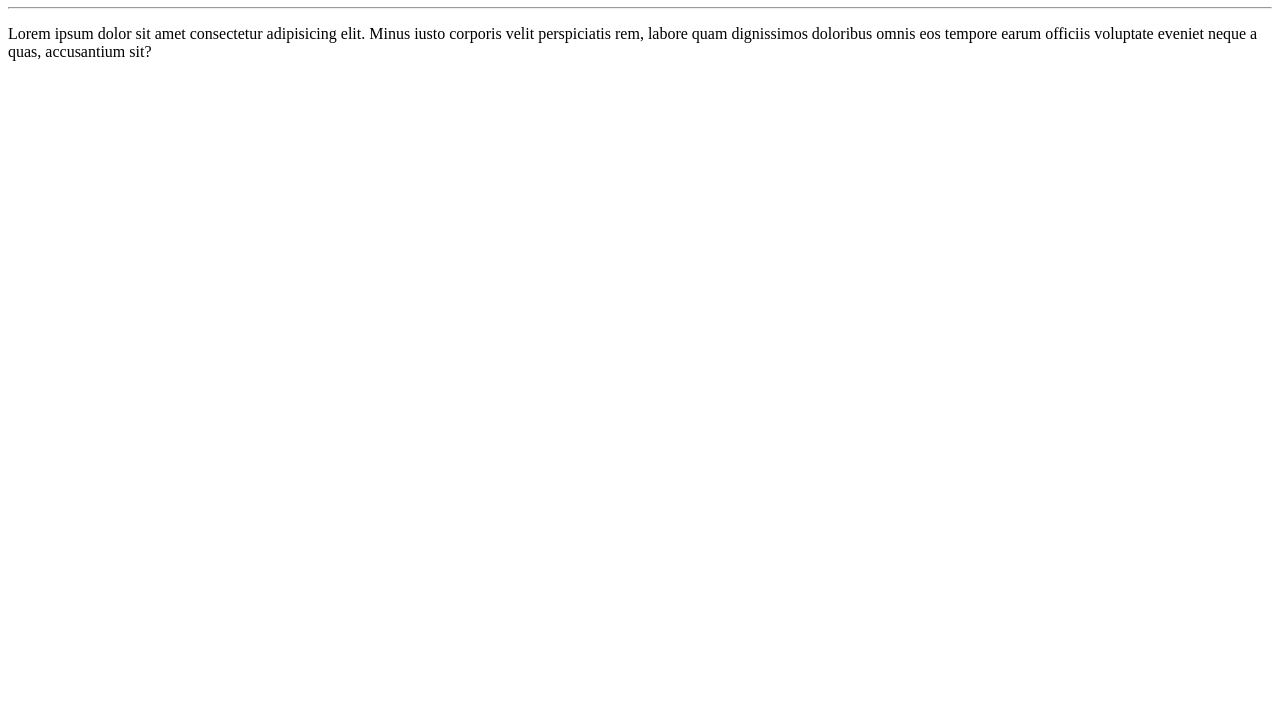
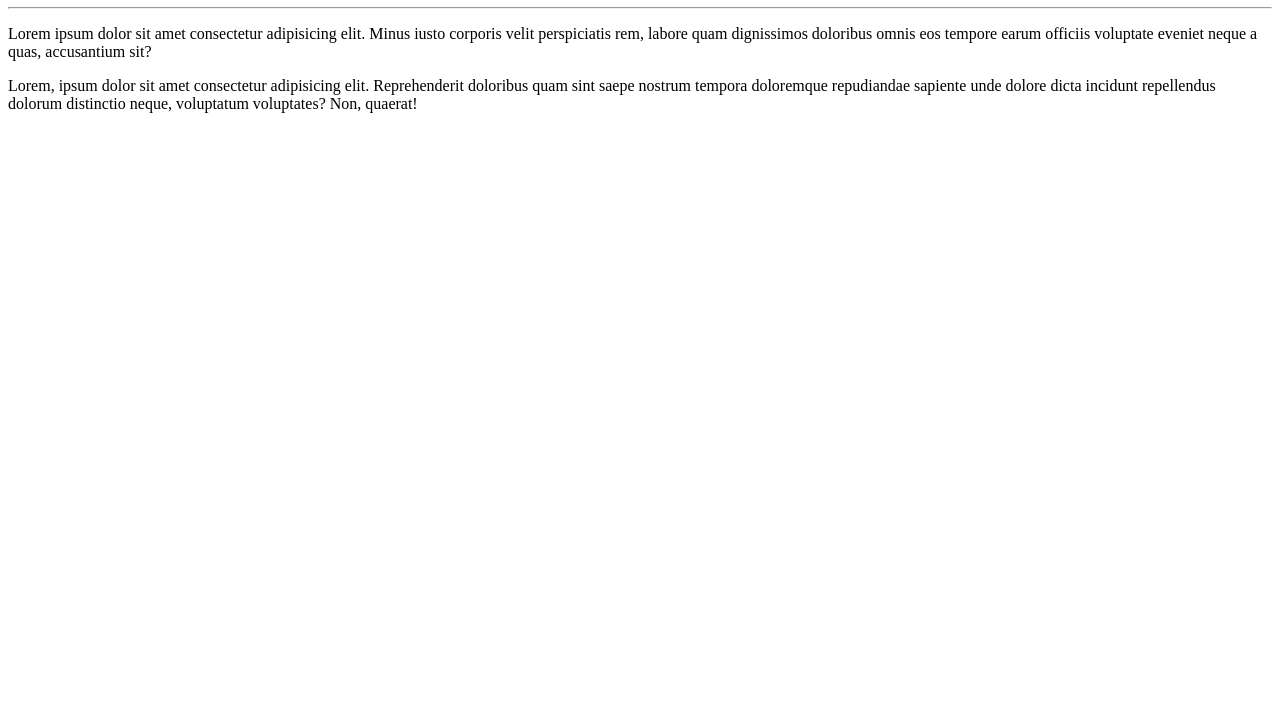
Before and after one commit to MarinaDonde/MeusEstudos, a plain HTML site: page teste/index.html in a window 1280 px wide. Shown: the part 73-800 px from the top of the page. Drawn offline with Linux system fonts and the light colour scheme.

Commit message:
add um paragrafo

```diff
--- a/teste/index.html
+++ b/teste/index.html
@@ -9,5 +9,6 @@
     <h1>Olá, Mundo!</h1>
     <hr>
     <p>Lorem ipsum dolor sit amet consectetur adipisicing elit. Minus iusto corporis velit perspiciatis rem, labore quam dignissimos doloribus omnis eos tempore earum officiis voluptate eveniet neque a quas, accusantium sit?</p>
+    <p>Lorem, ipsum dolor sit amet consectetur adipisicing elit. Reprehenderit doloribus quam sint saepe nostrum tempora doloremque repudiandae sapiente unde dolore dicta incidunt repellendus dolorum distinctio neque, voluptatum voluptates? Non, quaerat!</p>
 </body>
 </html>
```
